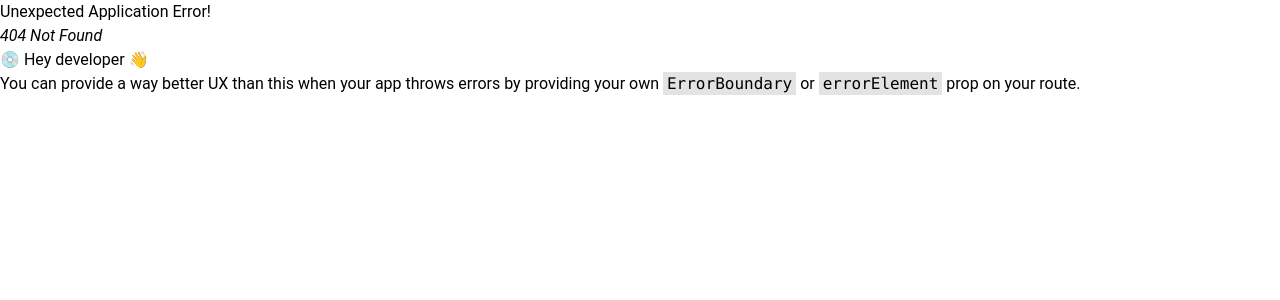
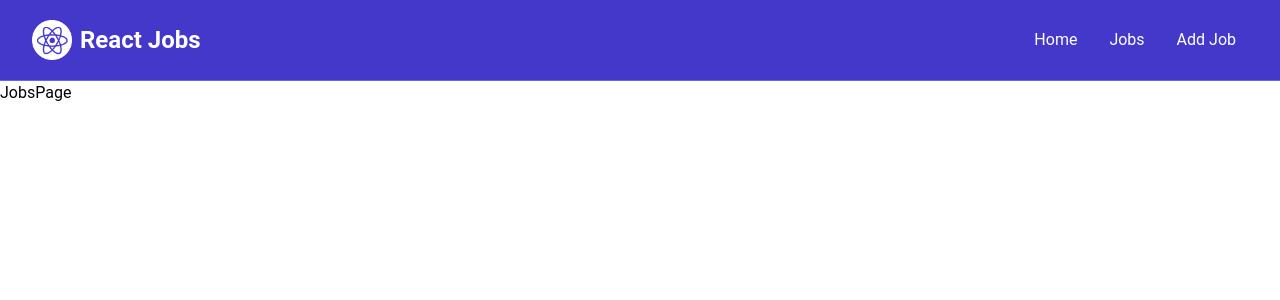
Before and after one commit to YashdeepN/reactjs-small-projects, a React (Vite) app in the folder project-02/reactjs-jobs/: page /jobs in a window 1280 px wide. Before the commit this address had no page. Shown: the top 300 px of the page. Built offline with nearby package versions, Linux system fonts and the light colour scheme.

Commit message:
fix navigation using Link tag from react-router

```diff
--- a/project-02/reactjs-jobs/src/App.jsx
+++ b/project-02/reactjs-jobs/src/App.jsx
@@ -12,11 +12,13 @@
 import HomeCards from "./Components/HomeCards";
 import JobListings from "./Components/JobListings";
 import ViewAllJobs from "./Components/ViewAllJobs";
+import JobsPage from "./pages/JobsPage";
 
 const router = createBrowserRouter(
   createRoutesFromElements(
     <Route path="/" element={<MainLayout />}>
       <Route index element={<HomePage />} />
+      <Route path="/jobs" element={<JobsPage />} />
     </Route>
   )
 );
--- a/project-02/reactjs-jobs/src/Components/NavBar.jsx
+++ b/project-02/reactjs-jobs/src/Components/NavBar.jsx
@@ -1,5 +1,6 @@
 import React from "react";
 import logo from "../assets/images/logo.png";
+import { Link } from "react-router-dom";
 
 const NavBar = () => {
   return (
@@ -16,24 +17,24 @@
               </a>
               <div className="md:ml-auto">
                 <div className="flex space-x-2">
-                  <a
-                    href=""
+                  <Link
+                    to="/"
                     className="text-white bg-blck hover:bg-gray-900 hover:text-white rounded-md px-3 py-2"
                   >
                     Home
-                  </a>
-                  <a
-                    href=""
+                  </Link>
+                  <Link
+                    to="/jobs"
                     className="text-white bg-blck hover:bg-gray-900 hover:text-white rounded-md px-3 py-2"
                   >
                     Jobs
-                  </a>
-                  <a
-                    href=""
+                  </Link>
+                  <Link
+                    to="/add-job"
                     className="text-white bg-blck hover:bg-gray-900 hover:text-white rounded-md px-3 py-2"
                   >
                     Add Job
-                  </a>
+                  </Link>
                 </div>
               </div>
             </div>
--- /dev/null
+++ b/project-02/reactjs-jobs/src/pages/JobsPage.jsx
@@ -0,0 +1,7 @@
+import React from "react";
+
+const JobsPage = () => {
+  return <div>JobsPage</div>;
+};
+
+export default JobsPage;
```
